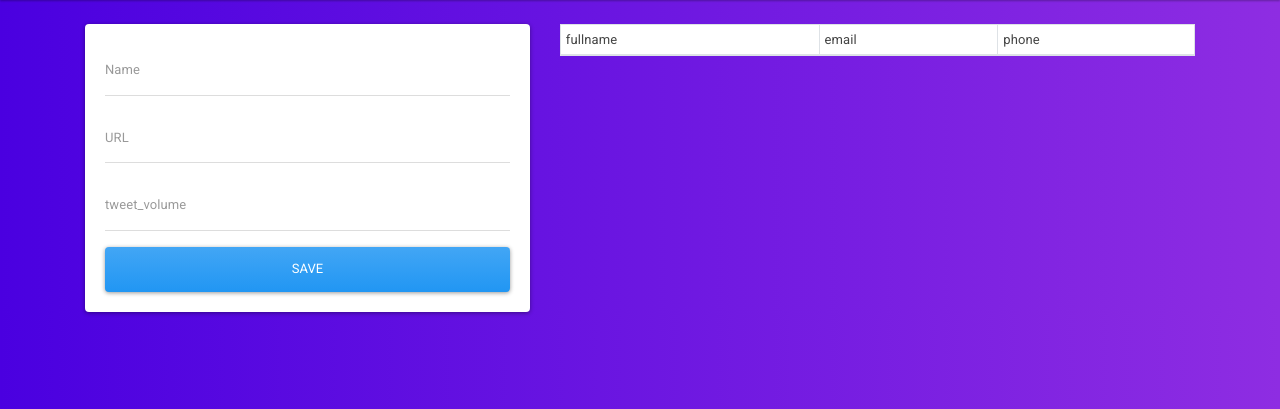
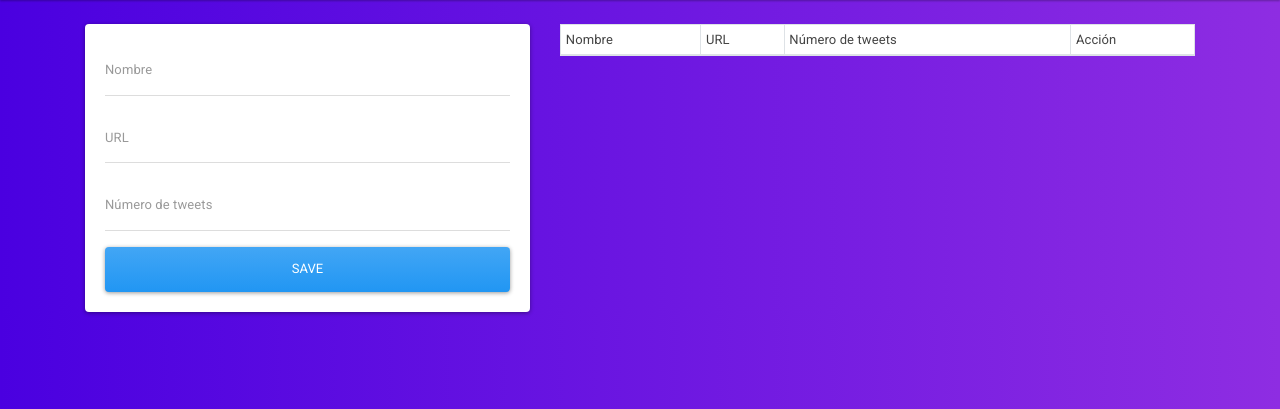
Before and after one commit to Gecofer/proyecto-CC, a Flask app: page /BD in a window 1280 px wide. Shown: the part 79-488 px from the top of the page. Run offline with Flask 2, Linux system fonts and the light colour scheme; data that the repository does not hold is empty; some libraries are stand-ins or nearby versions.

Commit message:
Añado nueva colunma #53

```diff
--- a/html/templates/index.html
+++ b/html/templates/index.html
@@ -18,13 +18,13 @@
       <div class="card card-body">
         <form action="{{url_for('add_bd')}}" method="POST">
           <div class="form-group">
-            <input type="text" class="form-control" name="name" placeholder="Name">
+            <input type="text" class="form-control" name="name" placeholder="Nombre">
           </div>
           <div class="form-group">
             <input type="text" class="form-control" name="url" placeholder="URL">
           </div>
           <div class="form-group">
-            <input type="text" class="form-control" name="tweet_volume" placeholder="tweet_volume">
+            <input type="text" class="form-control" name="tweet_volume" placeholder="Número de tweets">
           </div>
           <button class="btn btn-primary btn-block">
             Save
@@ -36,9 +36,10 @@
       <table class="table table-striped table-hover table-bordered table-sm bg-white">
         <thead>
           <tr>
-            <td>fullname</td>
-            <td>email</td>
-            <td>phone</td>
+            <td>Nombre</td>
+            <td>URL</td>
+            <td>Número de tweets</td>
+            <td>Acción</td>
           </tr>
         </thead>
         <tbody>
```
